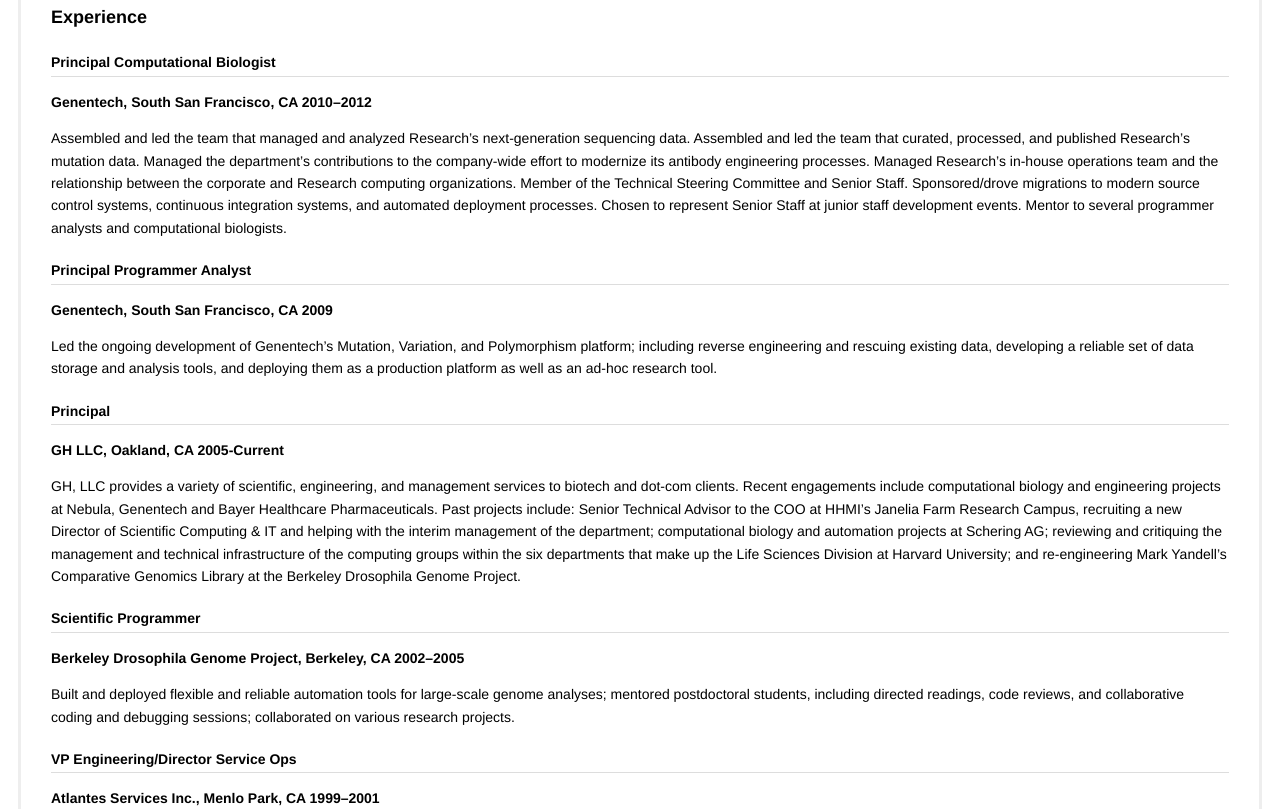
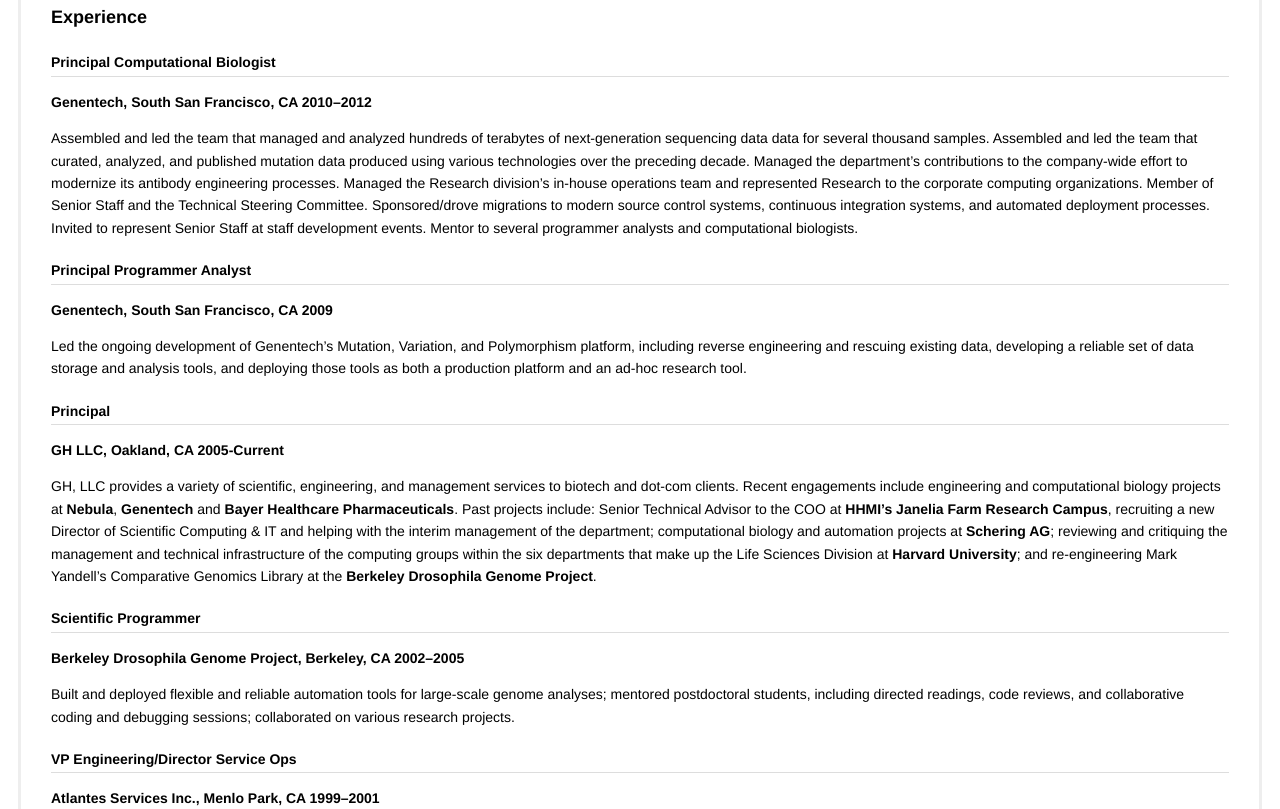
Before and after one commit to hartzell/hartzell.github.com, a plain HTML site: page resume.html in a window 1280 px wide. Shown: the part 1178-1987 px from the top of the page. Drawn offline with Linux system fonts and the light colour scheme.

Commit message:
* wordsmithing.

```diff
--- a/resume.html
+++ b/resume.html
@@ -50,42 +50,47 @@ reports, other leaders in the organization, and technology/service partners.”
 
 <p><strong>Genentech, South San Francisco, CA 2010&#8211;2012</strong></p>
 
-<p>Assembled and led the team that managed and analyzed Research&#8217;s
-next-generation sequencing data. Assembled and led the team that curated,
-processed, and published Research&#8217;s mutation data. Managed the department&#8217;s
-contributions to the company-wide effort to modernize its antibody engineering
-processes. Managed Research&#8217;s in-house operations team and the relationship
-between the corporate and Research computing organizations. Member of the
-Technical Steering Committee and Senior Staff. Sponsored/drove migrations to
-modern source control systems, continuous integration systems, and automated
-deployment processes. Chosen to represent Senior Staff at junior staff
-development events. Mentor to several programmer analysts and computational
-biologists.</p>
+<p>Assembled and led the team that managed and analyzed hundreds of
+terabytes of next-generation sequencing data data for several thousand
+samples. Assembled and led the team that curated, analyzed, and
+published mutation data produced using various technologies over the
+preceding decade. Managed the department&#8217;s contributions to the
+company-wide effort to modernize its antibody engineering processes.
+Managed the Research division&#8217;s in-house operations team and
+represented Research to the corporate computing organizations. Member
+of Senior Staff and the Technical Steering Committee. Sponsored/drove
+migrations to modern source control systems, continuous integration
+systems, and automated deployment processes. Invited to represent
+Senior Staff at staff development events. Mentor to several
+programmer analysts and computational biologists.</p>
 
 <h3 id="principalprogrammeranalyst">Principal Programmer Analyst</h3>
 
 <p><strong>Genentech, South San Francisco, CA 2009</strong></p>
 
 <p>Led the ongoing development of Genentech&#8217;s Mutation, Variation, and
-Polymorphism platform; including reverse engineering and rescuing existing
-data, developing a reliable set of data storage and analysis tools, and
-deploying them as a production platform as well as an ad-hoc research tool.</p>
+Polymorphism platform, including reverse engineering and rescuing
+existing data, developing a reliable set of data storage and analysis
+tools, and deploying those tools as both a production platform and an
+ad-hoc research tool.</p>
 
 <h3 id="principal">Principal</h3>
 
 <p><strong>GH LLC, Oakland, CA 2005-Current</strong></p>
 
-<p>GH, LLC provides a variety of scientific, engineering, and management services
-to biotech and dot-com clients. Recent engagements include computational
-biology and engineering projects at Nebula, Genentech and Bayer Healthcare
-Pharmaceuticals. Past projects include: Senior Technical Advisor to the COO
-at HHMI&#8217;s Janelia Farm Research Campus, recruiting a new Director of
-Scientific Computing &amp; IT and helping with the interim management of the
-department; computational biology and automation projects at Schering AG;
-reviewing and critiquing the management and technical infrastructure of the
-computing groups within the six departments that make up the Life Sciences
-Division at Harvard University; and re-engineering Mark Yandell&#8217;s Comparative
-Genomics Library at the Berkeley Drosophila Genome Project.</p>
+<p>GH, LLC provides a variety of scientific, engineering, and management
+services to biotech and dot-com clients. Recent engagements include
+engineering and computational biology projects at <strong>Nebula</strong>,
+<strong>Genentech</strong> and <strong>Bayer Healthcare Pharmaceuticals</strong>. Past projects
+include: Senior Technical Advisor to the COO at <strong>HHMI&#8217;s Janelia Farm
+Research Campus</strong>, recruiting a new Director of Scientific Computing &amp;
+IT and helping with the interim management of the department;
+computational biology and automation projects at <strong>Schering AG</strong>;
+reviewing and critiquing the management and technical infrastructure
+of the computing groups within the six departments that make up the
+Life Sciences Division at <strong>Harvard University</strong>; and re-engineering
+Mark Yandell&#8217;s Comparative Genomics Library at the <strong>Berkeley
+Drosophila Genome Project</strong>.</p>
 
 <h3 id="scientificprogrammer">Scientific Programmer</h3>
 
@@ -168,22 +173,22 @@ management, and text processing for the department.</p>
 
 <h2 id="publications">Publications</h2>
 
-<h3 id="yandeletal.">Yandel <em>et al.</em></h3>
+<h3 id="yandelletal.">Yandell <em>et al.</em></h3>
 
 <p>Yandell MD, Mungall CJ, Prochnik S, Smith C, Kaminker J, Hartzell G,
 Lewis S, Rubin GM. Large-Scale Trends in the Evolution of Gene
-Structures within 11 Animal Genomes. PLoS Computational Biology,
+Structures within 11 Animal Genomes. <em>PLoS Computational Biology</em>,
 2(3), March 2006.</p>
 
 <h3 id="reeseetal.">Reese <em>et al.</em></h3>
 
 <p>Reese M, Hartzell G, Harris N, Ohler U, Abril J,
 Lewis S. Genome annotation assessment in Drosophila melanogaster.
-Genome Research, 10(4):483&#8211;501, April 2000.</p>
+<em>Genome Research</em>, 10(4):483&#8211;501, April 2000.</p>
 
 <h3 id="reeseetal.">Reese <em>et al.</em></h3>
 
-<p>Reese M, Harris N, Hartzell G, Ohler U, Lewis S. ISMB &#8217;99 Tutorial.
+<p>Reese M, Harris N, Hartzell G, Ohler U, Lewis S. <em>ISMB &#8217;99 Tutorial</em>.
 The challenge of annotating a complete eukaryotic genome: A case study
 in Drosophila melanogaster. A tutorial given at ISMB 1999 in
 Heidelberg, Germany.</p>
@@ -191,43 +196,43 @@ Heidelberg, Germany.</p>
 <h3 id="ashburneretal.">Ashburner <em>et al.</em></h3>
 
 <p>Ashburner M, et al. An exploration of the sequence of a 2.9-Mb region
-of the genome of Drosophila melanogaster: the Adh region. Genetics,
+of the genome of Drosophila melanogaster: the Adh region. <em>Genetics</em>,
 153(1):179&#8211;219, September 1999.</p>
 
 <h3 id="floreaetal.">Florea <em>et al.</em></h3>
 
 <p>Florea L, Hartzell G, Zhang Z, Rubin G, Miller W. A computer program
-for aligning a cDNA sequence with a genomic DNA sequence. Genome
-Research, 8(9):967&#8211;974, September 1998.</p>
+for aligning a cDNA sequence with a genomic DNA sequence. <em>Genome
+Research</em>, 8(9):967&#8211;974, September 1998.</p>
 
 <h3 id="dietrichetal.">Dietrich <em>et al.</em></h3>
 
 <p>Dietrich F, et al. The nucleotide sequence of Saccharomyces
-cerevisiae chromosome V. Nature, 387:78&#8211;81, May 1997.</p>
+cerevisiae chromosome V. <em>Nature</em>, 387:78&#8211;81, May 1997.</p>
 
 <h3 id="lipschutzetal.">Lipschutz <em>et al.</em></h3>
 
 <p>Lipschutz R, Taverner F, Hennesy K, Hartzell G, Davis R. DNA sequence
-confidence estimation. Genomics, 19(3):417&#8211;424, February 1994.</p>
+confidence estimation. <em>Genomics</em>, 19(3):417&#8211;424, February 1994.</p>
 
 <h3 id="hertzetal.">Hertz <em>et al.</em></h3>
 
 <p>Hertz G, Hartzell G, Stormo G. Identification of consensus patterns
-in unaligned DNA sequences known to be functionally related. Computer
-Applications in the Biosciences, 6(2):81&#8211;92, April 1990.</p>
+in unaligned DNA sequences known to be functionally related.
+<em>Computer Applications in the Biosciences</em>, 6(2):81&#8211;92, April 1990.</p>
 
 <h3 id="scottetal.">Scott <em>et al.</em></h3>
 
 <p>Scott M,
 Tamkun, J, Hartzell G. The structure and function of the homeodomain.
-Biochimica et Biophysica Acta: Reviews on Cancer, 989(1):25&#8211;48, July
+<em>Biochimica et Biophysica Acta: Reviews on Cancer</em>, 989(1):25&#8211;48, July
 1989.</p>
 
 <h3 id="stormoetal.">Stormo <em>et al.</em></h3>
 
 <p>Stormo G, Hartzell G. Identifying protein-binding sites from
-unaligned DNA fragments. Proceedings of the National Academy of
-Sciences, 86(4):1183&#8211;1187, February 1989.</p>
+unaligned DNA fragments. <em>Proceedings of the National Academy of
+Sciences</em>, 86(4):1183&#8211;1187, February 1989.</p>
     </div>
 </body>
 </html>
```
